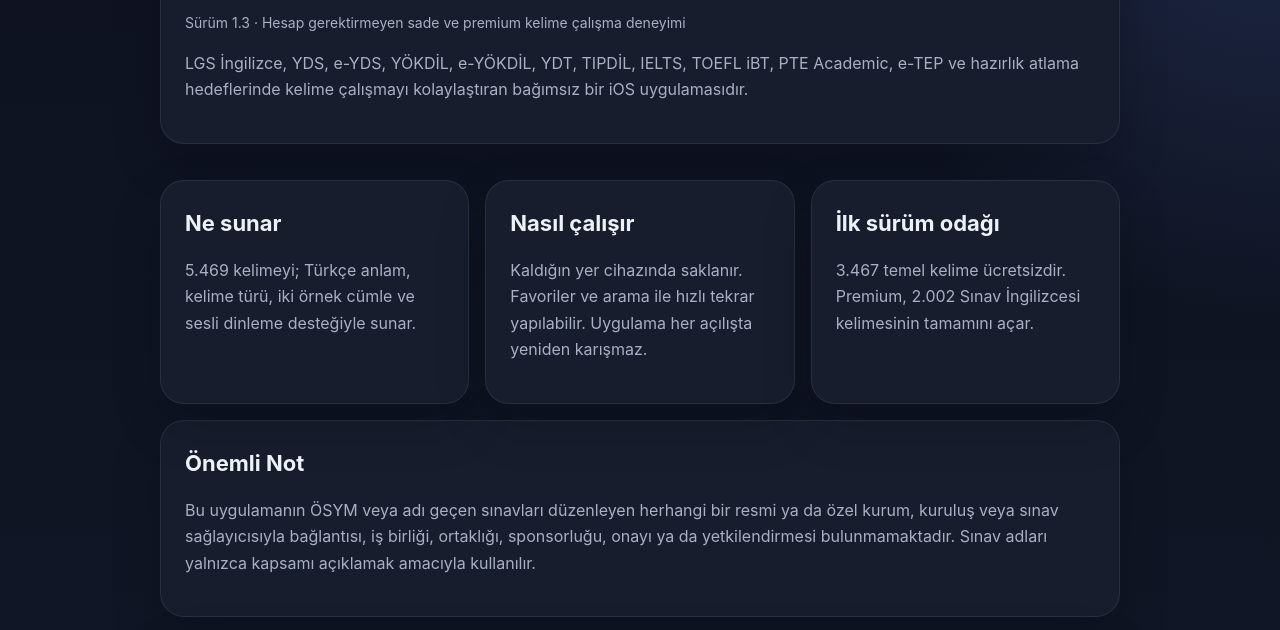
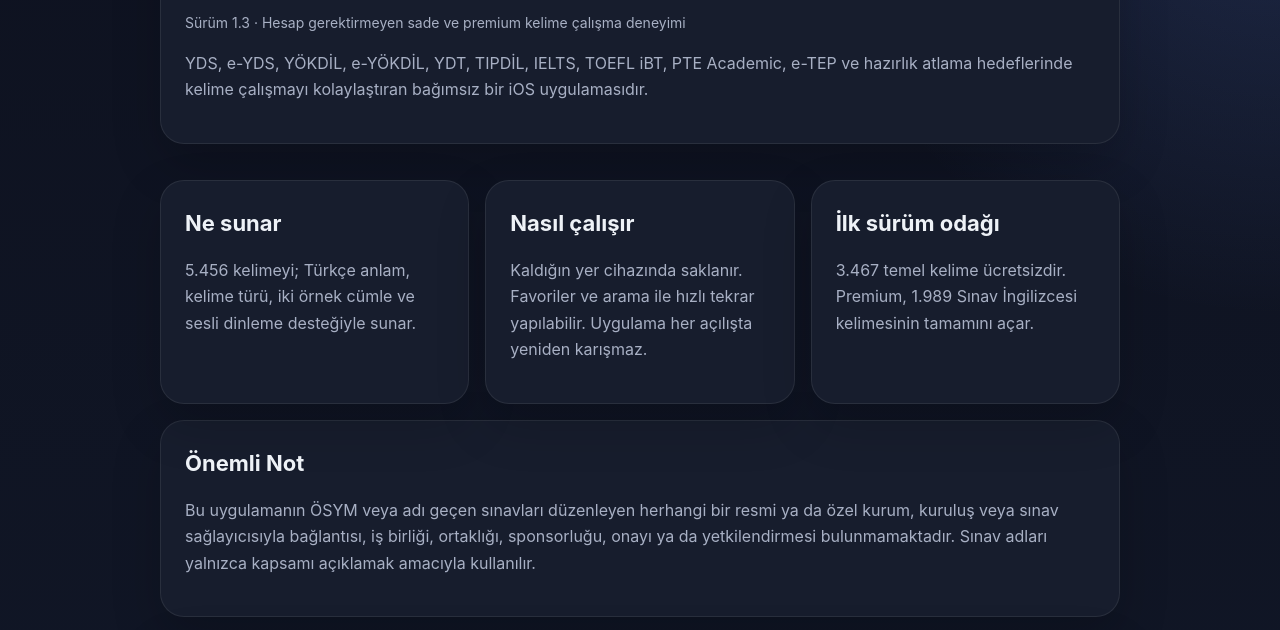
Before and after one commit to akifacet/info, a plain HTML site: page yyke/marketing/index.html in a window 1280 px wide. Shown: the part 154-784 px from the top of the page. Drawn offline with Linux system fonts and the light colour scheme.

Commit message:
Update Aristophia exam scope and catalog

```diff
--- a/yyke/marketing/index.html
+++ b/yyke/marketing/index.html
@@ -62,7 +62,7 @@
       <h1>SINAV İNGİLİZCESİ: Aristophia</h1>
       <p class="meta">Sürüm 1.3 · Hesap gerektirmeyen sade ve premium kelime çalışma deneyimi</p>
       <p>
-        LGS İngilizce, YDS, e-YDS, YÖKDİL, e-YÖKDİL, YDT, TIPDİL, IELTS, TOEFL iBT, PTE Academic,
+        YDS, e-YDS, YÖKDİL, e-YÖKDİL, YDT, TIPDİL, IELTS, TOEFL iBT, PTE Academic,
         e-TEP ve hazırlık atlama hedeflerinde kelime çalışmayı kolaylaştıran bağımsız bir iOS uygulamasıdır.
       </p>
     </section>
@@ -70,7 +70,7 @@
     <section class="grid">
       <section class="card">
         <h2>Ne sunar</h2>
-        <p>5.469 kelimeyi; Türkçe anlam, kelime türü, iki örnek cümle ve sesli dinleme desteğiyle sunar.</p>
+        <p>5.456 kelimeyi; Türkçe anlam, kelime türü, iki örnek cümle ve sesli dinleme desteğiyle sunar.</p>
       </section>
 
       <section class="card">
@@ -80,7 +80,7 @@
 
       <section class="card">
         <h2>İlk sürüm odağı</h2>
-        <p>3.467 temel kelime ücretsizdir. Premium, 2.002 Sınav İngilizcesi kelimesinin tamamını açar.</p>
+        <p>3.467 temel kelime ücretsizdir. Premium, 1.989 Sınav İngilizcesi kelimesinin tamamını açar.</p>
       </section>
     </section>
 
```
Also changed, not shown: yyke/terms/index.html (+1 -1 lines).
